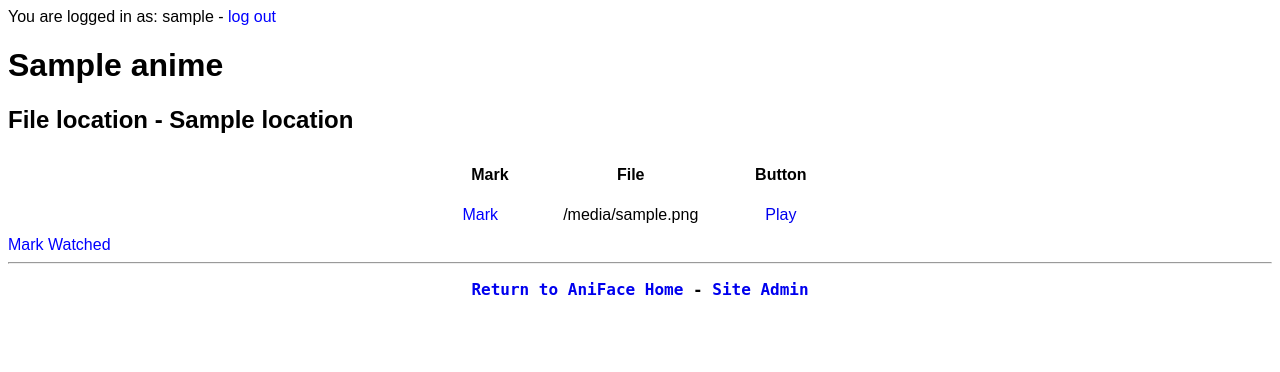
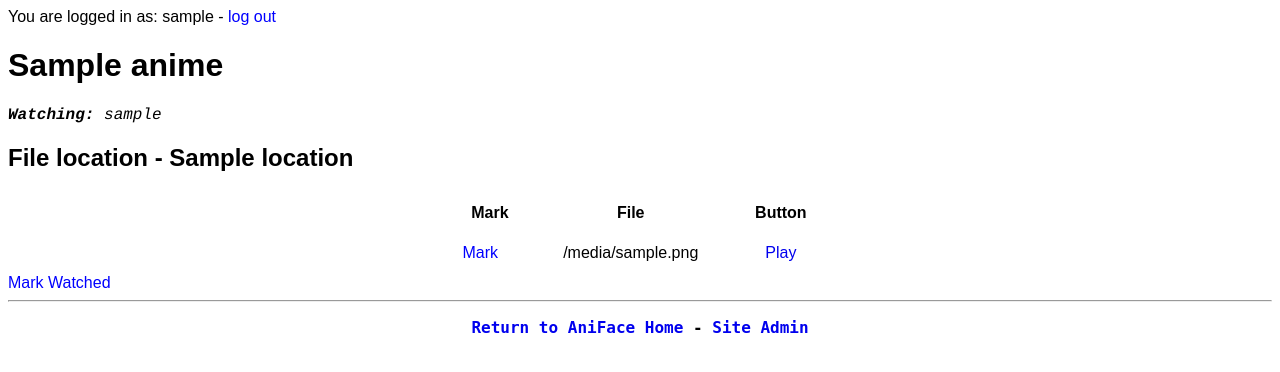
Before and after one commit to ThePatches/AniFace, a Django app: template templates/anime.html in a window 1280 px wide. Shown: the top 372 px of the page. Run offline with Django 3.2, Linux system fonts and the light colour scheme; the template is opened without the code that fills it: most values are stand-ins (such as "Sample title", 1, 10 or a date in 2020).

Commit message:
Watchers to the anime pages.

```diff
--- a/templates/anime.html
+++ b/templates/anime.html
@@ -6,8 +6,12 @@
 {{ anime.a_name }}
 {% if marker == -1 %}- <font class="Watched">Watched</font>{% endif %}
 </h1>
+<div class="Watchers">
+<b>Watching:</b>{% for watcher in watchers %}
+{{ watcher.person.username }}
+{% endfor %}
+</div>
 {% if anime.is_anime %}
-<div class="Watchers"></div>
 <div class="APStuff">
 <h3>Synopsis</h3>
 <b><a href="http://www.anime-planet.com/anime/{{ anime.ap_slug }}">AP Link</a></b>
--- a/templates/mystyles.css
+++ b/templates/mystyles.css
@@ -9,6 +9,7 @@ font-family: Raavi, sans-serif;
 }
 
 .APStuff {font-style: italic;}
+.Watchers {font-family: courier; font-style: italic;}
 
 ol, ul {font-weight: bold; }
 li {list-style-type: katakana;}
--- a/views.py
+++ b/views.py
@@ -25,6 +25,7 @@ def index(request):
 def anime(request, ap_slug):
     u = request.user
     a = Anime.objects.filter(ap_slug__exact=ap_slug)[0]
+    watchers = AniPerList.objects.filter(anime=a, curr_episode__gt=0)
     os.chdir(a.location)
     flist = glob.glob('*')
 
@@ -40,7 +41,8 @@ def anime(request, ap_slug):
 
     return render_to_response('anime.html',
                               {'anime': a, 'file_list' : flist,
-                              'marker' : marker, 'u' : u})
+                              'marker' : marker, 'u' : u,
+                               'watchers' : watchers})
 
 @login_required()
 def pr_list(request):
```
